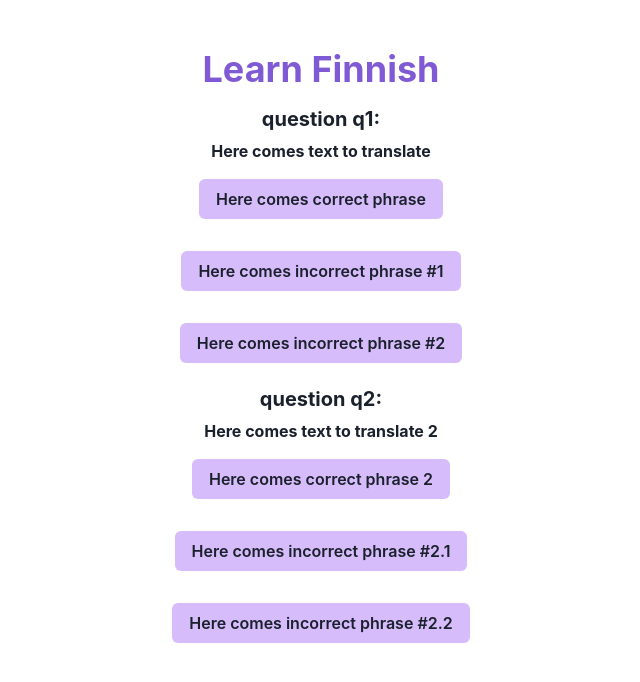
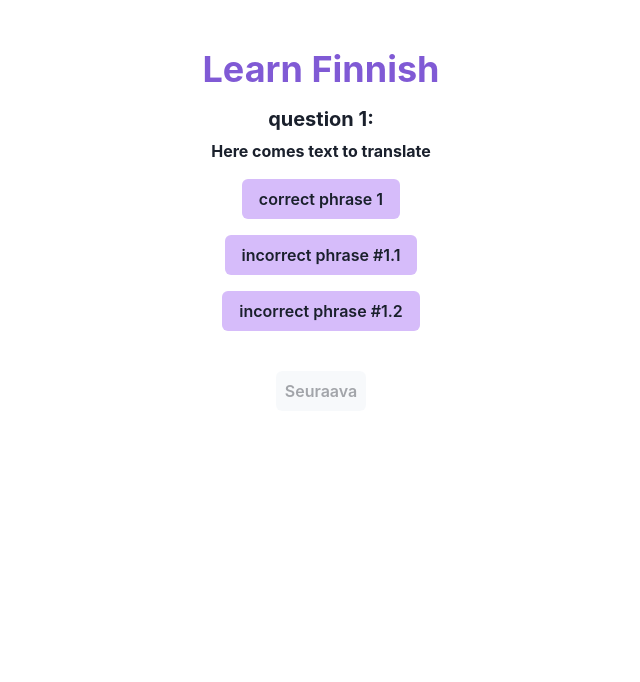
Before and after one commit to SaraKoskelainen/learn-finnish-app, a React (Vite) app: page / in a window 1280 px wide. Shown: the top 682 px of the page, without its empty margins (319-959 px from the left). Built offline with nearby package versions, Linux system fonts and the light colour scheme.

Commit message:
Handle states of answer selection & moving to next question

```diff
--- a/data/basics.json
+++ b/data/basics.json
@@ -1,19 +1,19 @@
 {
     "allData": {
-        "q1": {
+        "1": {
             "text_to_translate": "Here comes text to translate",
             "options": {
-                "a": "Here comes correct phrase",
-                "b": "Here comes incorrect phrase #1",
-                "c": "Here comes incorrect phrase #2"
+                "a": "correct phrase 1",
+                "b": "incorrect phrase #1.1",
+                "c": "incorrect phrase #1.2"
             }
         },
-        "q2": {
+        "2": {
             "text_to_translate": "Here comes text to translate 2",
             "options": {
-                "a": "Here comes correct phrase 2",
-                "b": "Here comes incorrect phrase #2.1",
-                "c": "Here comes incorrect phrase #2.2"
+                "a": "correct phrase 2",
+                "b": "incorrect phrase #2.1",
+                "c": "incorrect phrase #2.2"
             }
         }
     }
--- a/data/basics_answers.json
+++ b/data/basics_answers.json
@@ -1,7 +1,7 @@
 {
     "answers": {
-        "q1": "a",
-        "q2": "c"
+        "1": "a",
+        "2": "c"
     }
 
 }
--- /dev/null
+++ b/src/common/ButtonMoveToNext.tsx
@@ -0,0 +1,22 @@
+import { MouseEvent } from 'react';
+import { Button } from "@chakra-ui/react"
+
+export default function ButtonMoveToNext(props: {
+            isAnswerSelected: boolean,
+            updateIndex: (index:number) => void,
+            nextIndex: number,
+            updateAnswerState: (state:boolean, result:string) => void
+        }) {
+
+    const handleMouseEvent = (e: MouseEvent<HTMLButtonElement>) => {
+        e.preventDefault();
+        props.updateIndex(props.nextIndex)
+        props.updateAnswerState(false, "")
+    }
+
+    return (
+        <Button isDisabled={!props.isAnswerSelected} onClick={handleMouseEvent} p={2} m={4} >
+            Seuraava
+        </ Button>
+    )
+}
--- a/src/common/SelectOptionButton.tsx
+++ b/src/common/SelectOptionButton.tsx
@@ -1,6 +1,6 @@
-import { MouseEvent, useState } from 'react';
+import { MouseEvent } from 'react';
 import * as answers from '../../data/basics_answers.json'
-import { Box, Button, Text } from '@chakra-ui/react';
+import { Box, Button } from '@chakra-ui/react';
 
 export interface SelectOptionAnswers {
     [key: string]: string
@@ -8,9 +8,14 @@ export interface SelectOptionAnswers {
 
 const allAnswers: SelectOptionAnswers = answers.answers // todo: check if can simplify data
 
-const SelectOptionButton = (props: {objKey: string, valueKey:string, option: string}) => {
+const SelectOptionButton = (props: {
+    objKey: string,
+    valueKey:string,
+    option: string,
+    isAnswerSelected:boolean,
+    updateAnswerState: (state:boolean, result:string) => void
+}) => {
     var res = ""
-    var [result, setResult] = useState("")
 
     const handleMouseEvent = (e: MouseEvent<HTMLButtonElement>) => {
         e.preventDefault();
@@ -23,13 +28,18 @@ const SelectOptionButton = (props: {objKey: string, valueKey:string, option: str
             res = "väärin."
         }
 
-        setResult(res)
+    props.updateAnswerState(true, res)
   };
+
+
 
   return (
     <Box p={2}>
-        <Button onClick={handleMouseEvent} bg='brand.base-light'>{props.option} </Button>
-        <Text p={2}> {result} </Text>
+        <Button
+        isDisabled={props.isAnswerSelected}
+        onClick={handleMouseEvent}
+        bg='brand.base-light'>{props.option}
+    </Button>
     </Box>
   )
 };
--- a/src/features/taskSelectCorrectOption/views/ShowSourceTextAndOptions.tsx
+++ b/src/features/taskSelectCorrectOption/views/ShowSourceTextAndOptions.tsx
@@ -2,13 +2,18 @@ import SelectOptionButton from '../../../common/SelectOptionButton'
 import {PromptAndOptionsData} from '../hooks/useTaskSelectCorrectOptionQuery'
 import { Box, Text} from '@chakra-ui/react'
 
-export function ShowSourceTextAndOptions(props: {objKey: string, promptAndOptions: PromptAndOptionsData}) {
+export function ShowSourceTextAndOptions(props: {
+    objKey: string,
+    promptAndOptions: PromptAndOptionsData,
+    isAnswerSelected: boolean,
+    updateAnswerState: (state: boolean, result:string) => void
+}) {
     return (
         <Box>
             <Text fontWeight="bold" p={2}> {props.promptAndOptions.text_to_translate} </Text>
             {Object.entries(props.promptAndOptions.options).map(([key, value]) => (
               <Box key={key}>
-                <SelectOptionButton objKey={props.objKey} valueKey={key} option={value} />
+                <SelectOptionButton objKey={props.objKey} valueKey={key} option={value} isAnswerSelected={props.isAnswerSelected} updateAnswerState={props.updateAnswerState}/>
                 </Box>
             ))}
         </Box>
--- a/src/features/taskSelectCorrectOption/views/TaskSelectCorrectOptionView.tsx
+++ b/src/features/taskSelectCorrectOption/views/TaskSelectCorrectOptionView.tsx
@@ -1,17 +1,35 @@
 import {PromptsAndOptionsAllData} from '../hooks/useTaskSelectCorrectOptionQuery'
 import { ShowSourceTextAndOptions } from './ShowSourceTextAndOptions'
-import { Box, Heading } from '@chakra-ui/react'
+import { Box, Heading, Text } from '@chakra-ui/react'
+import {useState } from 'react'
+import ButtonMoveToNext from '../../../common/ButtonMoveToNext'
 
 export default function SelectCorrectOptionView(props: {promptsOptionsData: PromptsAndOptionsAllData}) {
+    const maxIndex = 2
+    const [index, setIndex] = useState(1)
+    const nextIndex = index < maxIndex ? index + 1 : index // TODO: add proper handling of reaching the end of the questions loop
+
+    const updateIndex = (index:number) => {
+        setIndex(index)
+    }
+    const item = props.promptsOptionsData[index]
+
+    const [isAnswerSelected, setIsAnswerSelected] = useState(false)
+    var [result, setResult] = useState("")
+
+    const updateAnswerState = (state:boolean, result: string) => {
+        setIsAnswerSelected(state)
+        setResult(result)
+
+    }
 
     return (
         <Box>
-            {Object.entries(props.promptsOptionsData).map(([index, item]) => (
-                <Box key={index}>
-                    <Heading as="h2" fontSize="xl">question {index}:</Heading>
-                    <ShowSourceTextAndOptions objKey={index} promptAndOptions={item}/>
-                </Box>
-            ))}
+            <Heading as="h2" fontSize="xl">question {index}:</Heading>
+            <ShowSourceTextAndOptions objKey={index.toString()} promptAndOptions={item} isAnswerSelected={isAnswerSelected} updateAnswerState={updateAnswerState}/>
+            <Text p={2}> {result} </Text>
+
+            <ButtonMoveToNext isAnswerSelected={isAnswerSelected} updateIndex={updateIndex} nextIndex={nextIndex} updateAnswerState={updateAnswerState}></ButtonMoveToNext>
         </Box>
     )
 }
```
